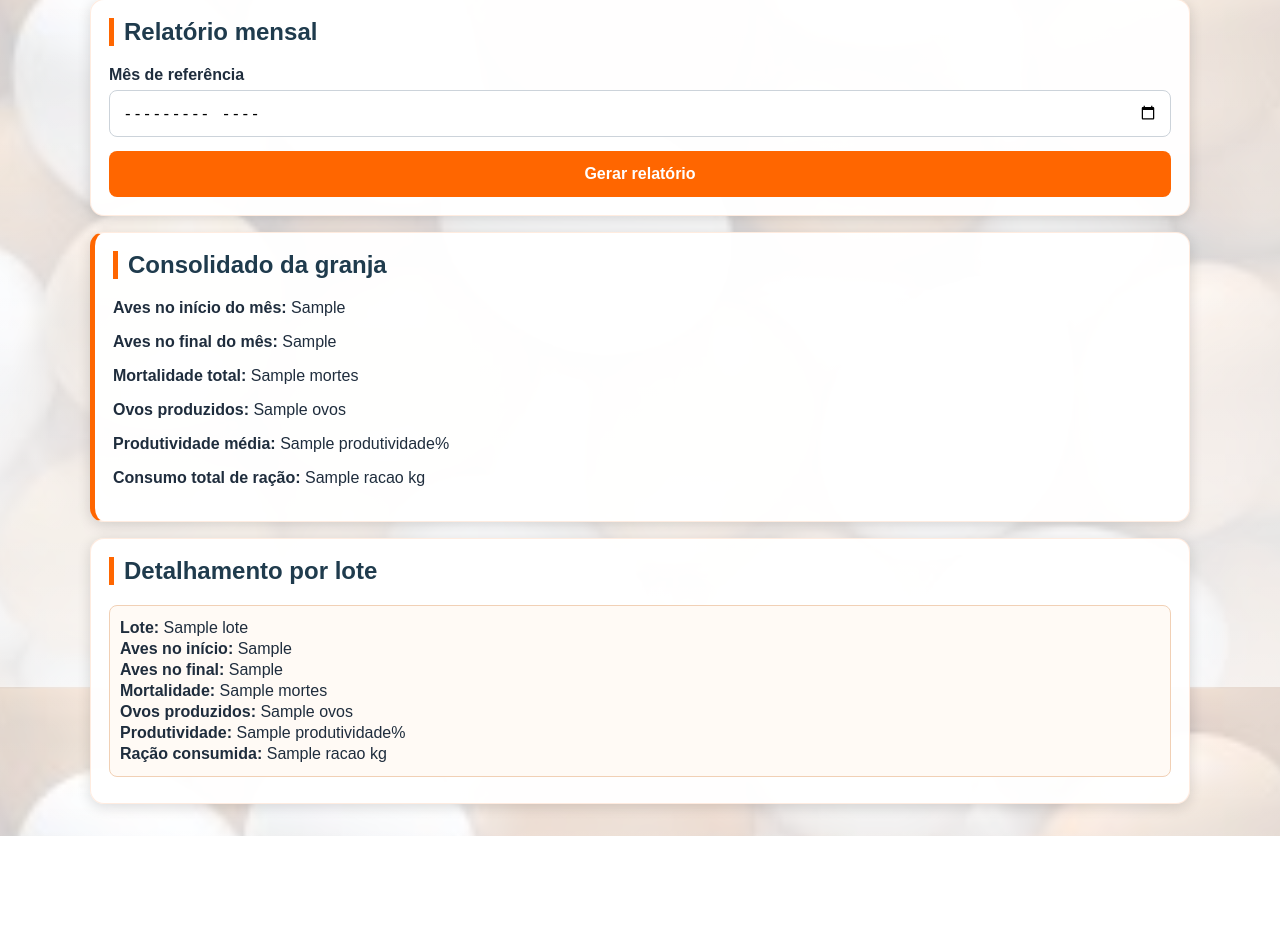
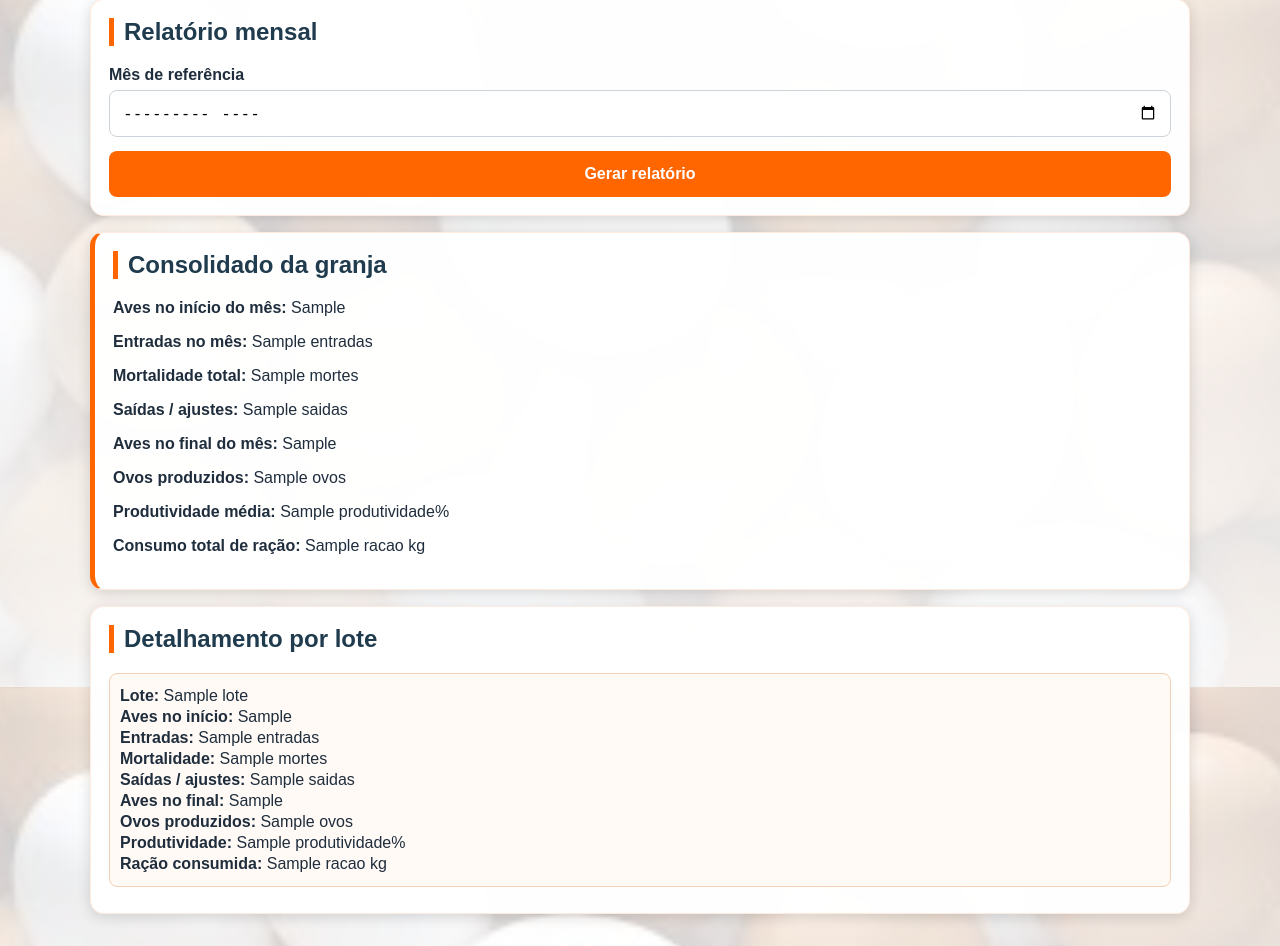
Before and after one commit to RaoMao0712/Controle-Granjas, a Flask app: template templates/relatorio_mensal.html in a window 1280 px wide. Shown: the part 113-1059 px from the top of the page. Before the commit the page ends 949 px from the top, so only its background shows below. Run offline with Flask 3, Linux system fonts and the light colour scheme; the template is opened without the code that fills it: most values are stand-ins (such as "Sample title", 1, 10 or a date in 2020).

Commit message:
Update monthly report template with new fields

```diff
--- a/templates/relatorio_mensal.html
+++ b/templates/relatorio_mensal.html
@@ -17,8 +17,10 @@
     <h2>Consolidado da granja</h2>
 
     <p><strong>Aves no início do mês:</strong> {{ consolidado.aves_inicio }}</p>
+    <p><strong>Entradas no mês:</strong> {{ consolidado.entradas }}</p>
+    <p><strong>Mortalidade total:</strong> {{ consolidado.mortes }}</p>
+    <p><strong>Saídas / ajustes:</strong> {{ consolidado.saidas }}</p>
     <p><strong>Aves no final do mês:</strong> {{ consolidado.aves_final }}</p>
-    <p><strong>Mortalidade total:</strong> {{ consolidado.mortes }}</p>
     <p><strong>Ovos produzidos:</strong> {{ consolidado.ovos }}</p>
     <p><strong>Produtividade média:</strong> {{ consolidado.produtividade }}%</p>
     <p><strong>Consumo total de ração:</strong> {{ consolidado.racao }} kg</p>
@@ -31,8 +33,10 @@
     <div class="history-item">
         <p><strong>Lote:</strong> {{ item.lote }}</p>
         <p><strong>Aves no início:</strong> {{ item.aves_inicio }}</p>
+        <p><strong>Entradas:</strong> {{ item.entradas }}</p>
+        <p><strong>Mortalidade:</strong> {{ item.mortes }}</p>
+        <p><strong>Saídas / ajustes:</strong> {{ item.saidas }}</p>
         <p><strong>Aves no final:</strong> {{ item.aves_final }}</p>
-        <p><strong>Mortalidade:</strong> {{ item.mortes }}</p>
         <p><strong>Ovos produzidos:</strong> {{ item.ovos }}</p>
         <p><strong>Produtividade:</strong> {{ item.produtividade }}%</p>
         <p><strong>Ração consumida:</strong> {{ item.racao }} kg</p>
```
